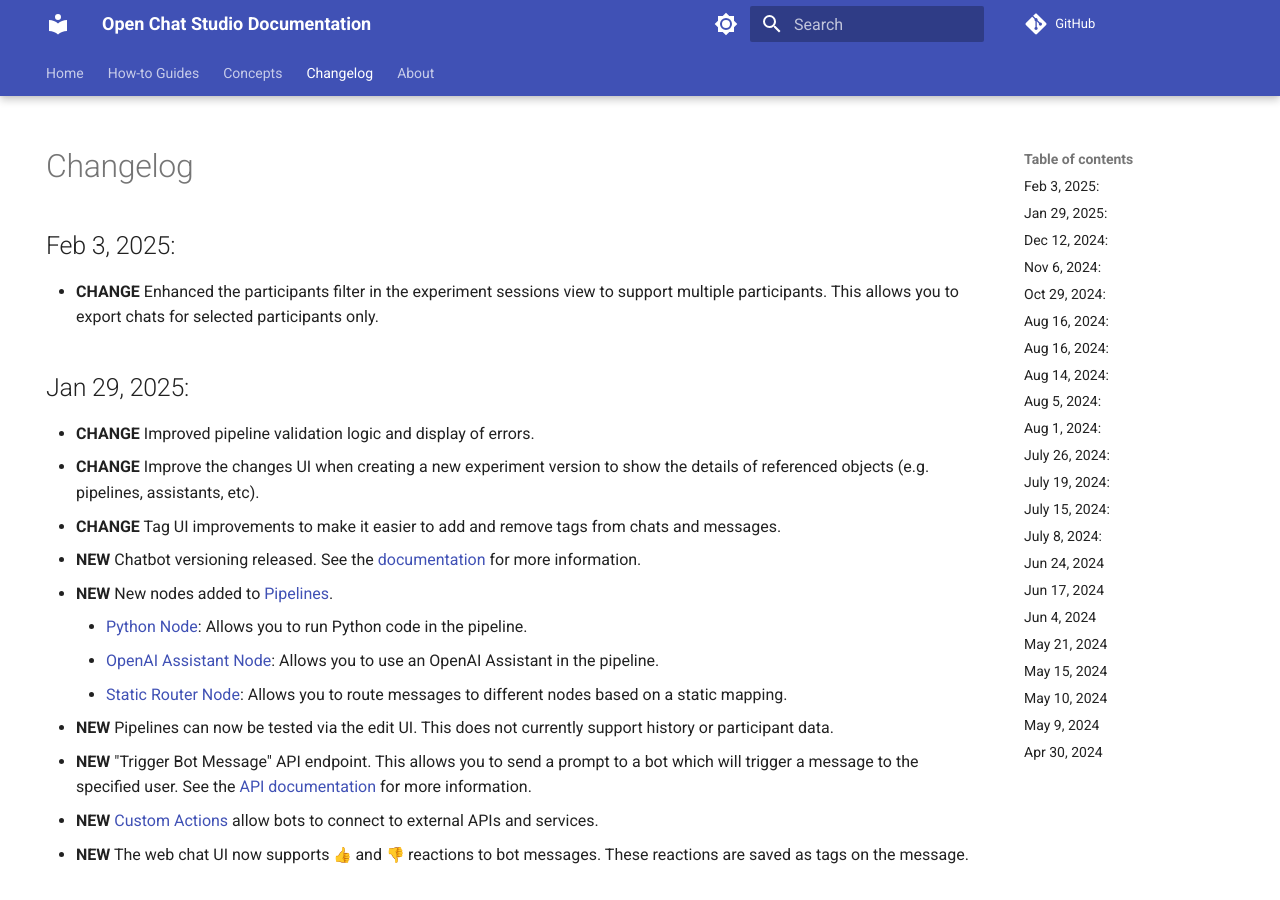
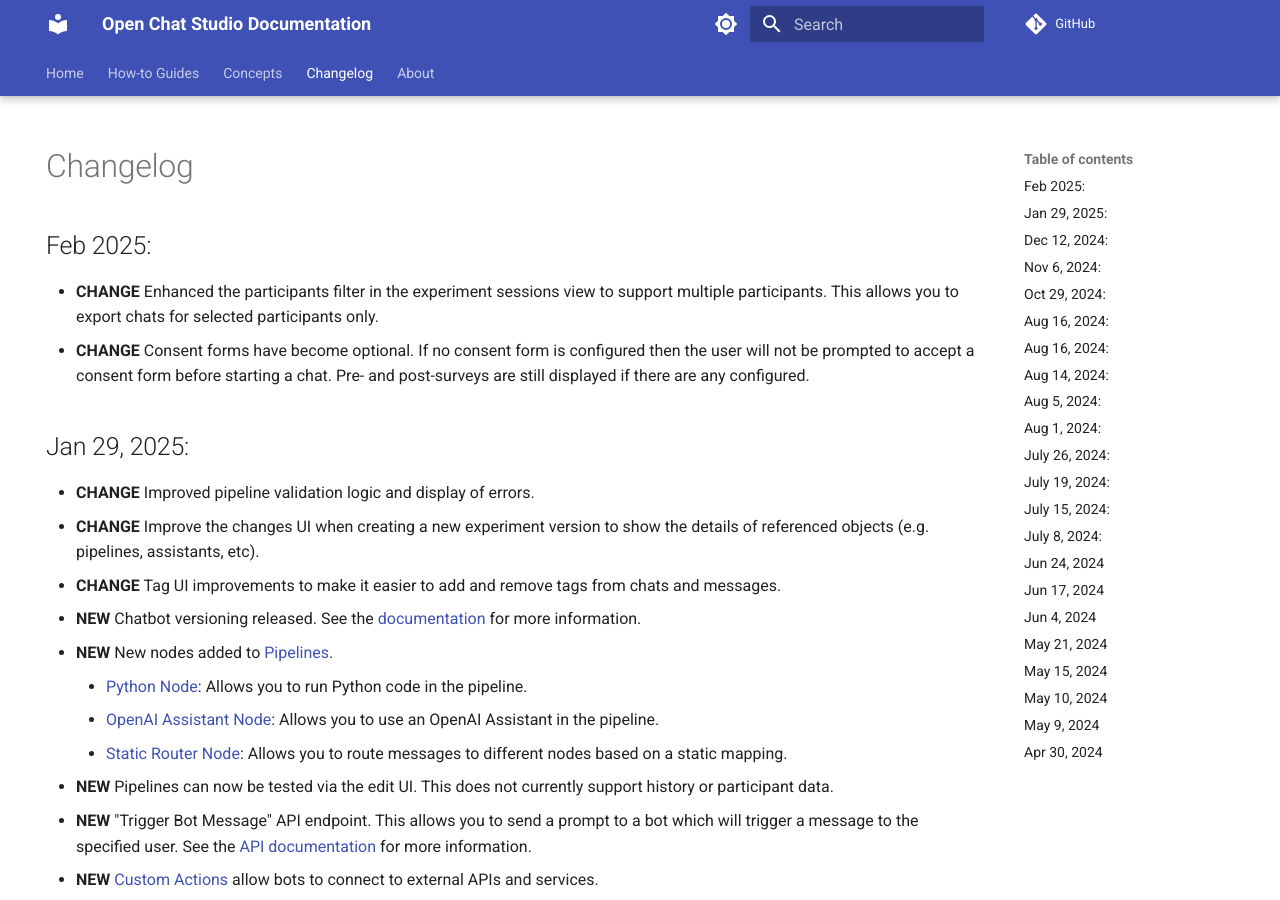
Before and after one commit to dimagi/open-chat-studio-docs, an MkDocs documentation site: the page built from docs/changelog.md, in a window 1280 px wide and 900 px high. Built offline with MkDocs 1.6.1 and Material for MkDocs 9.7.7, drawn with Linux system fonts in a browser that asks for light colours; emoji names are drawn with the system emoji font; comment, search, counter and statistics services are not loaded.

Commit message:
optional consent changelog

```diff
--- a/docs/changelog.md
+++ b/docs/changelog.md
@@ -5,9 +5,10 @@ hide:
 
 # Changelog
 
-## Feb 3, 2025:
+## Feb 2025:
 
 * **CHANGE** Enhanced the participants filter in the experiment sessions view to support multiple participants. This allows you to export chats for selected participants only.
+* **CHANGE** Consent forms have become optional. If no consent form is configured then the user will not be prompted to accept a consent form before starting a chat. Pre- and post-surveys are still displayed if there are any configured.
 
 ## Jan 29, 2025:
 
```
